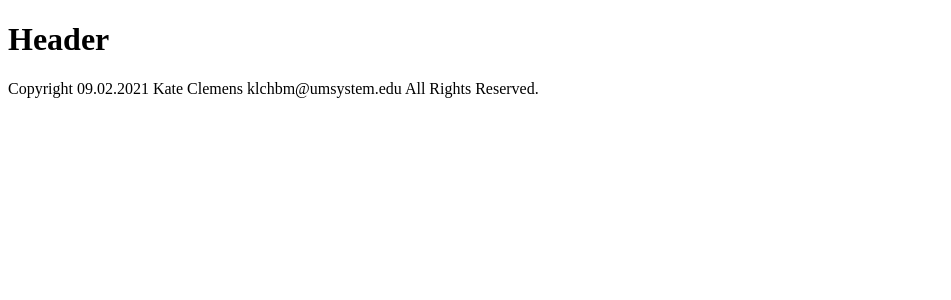
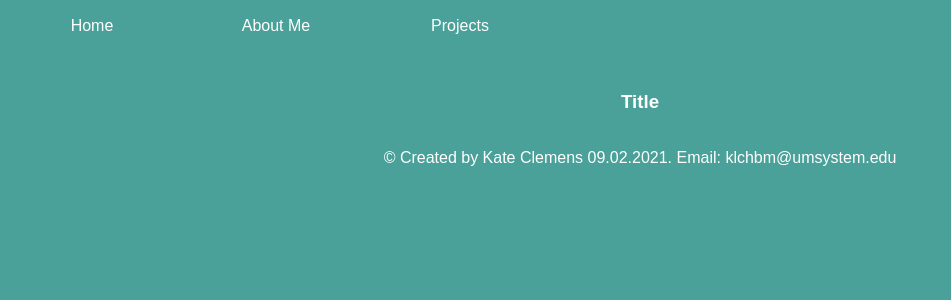
Before and after one commit to klchbm/klchbm.github.io, a PHP site: page /Clemens_Template.html in a window 1280 px wide. Shown: the top 300 px of the page, without its empty margins (0-951 px from the left). Run offline with PHP 8.4, Linux system fonts and the light colour scheme.

Commit message:
Add files via upload

```diff
--- a/islt_7310/Clemens_Template.html
+++ b/islt_7310/Clemens_Template.html
@@ -22,23 +22,40 @@ Tested:  9.01.21; Passed on Safari and Chrome browsers
 
 <head>
                <meta charset="utf-8">
-               <title>Page Title</title>
+               <title>Title</title>
+               <link rel="stylesheet" href="style.css">
+               <link rel="stylesheet" href="nav.css">
 </head>
 
-<!-- <nav></nav> Commenting out nav as validator throws error if empty-->
+        <nav>
+        <ul>
+            <li><a href="index.html">Home</a></li>
+            <li><a href="about.html">About Me</a></li>
+            <li><a href="#projects.html">Projects</a>
+                    <ul>
+                        <li><a href="#Link1">Link 1</a></li>
+                        <li><a href="#Link2">Link 2</a></li>
+                        <li><a href="#Link3">Link 3</a></li>
+                    </ul>
+            </li>
+        </ul>
+        </nav>
+
+        <br>
+        <br>
+        <br>
+        <br>
 
 <body>
 
-    <header>
-        <h1>Header</h1>
-    </header>
+        <h3>Title</h3>
 
-
+        <br>
 
     <main>
 
 
     </main>
-    <footer>Copyright 09.02.2021 Kate Clemens klchbm@umsystem.edu All Rights Reserved.</footer>
+    <footer>© Created by Kate Clemens 09.02.2021. Email: klchbm@umsystem.edu</footer>
 </body>
 </html>
--- a/islt_7310/introHTML_klchbm.html
+++ b/islt_7310/introHTML_klchbm.html
@@ -1,5 +1,8 @@
 <!DOCTYPE html>
 <html lang="en-US">
+
+<!-- The software analyst says, "Let's push it back up the hill and see if it does it again." -->
+
 <head>
                <meta charset="utf-8">
                <title>Welcome to Kate's Website</title>
--- a/islt_7310/style.css
+++ b/islt_7310/style.css
@@ -18,3 +18,7 @@ footer{
 #resume{
     color: white;
 }
+
+div.a {
+  text-indent: 50px;
+}
```
Also changed, not shown: islt_7310/about.html (+12 -2 lines), islt_7310/index.html (+12 -2 lines), islt_7310/projects.html (+14 -4 lines), islt_7310/refelction.html (+24 -9 lines).
